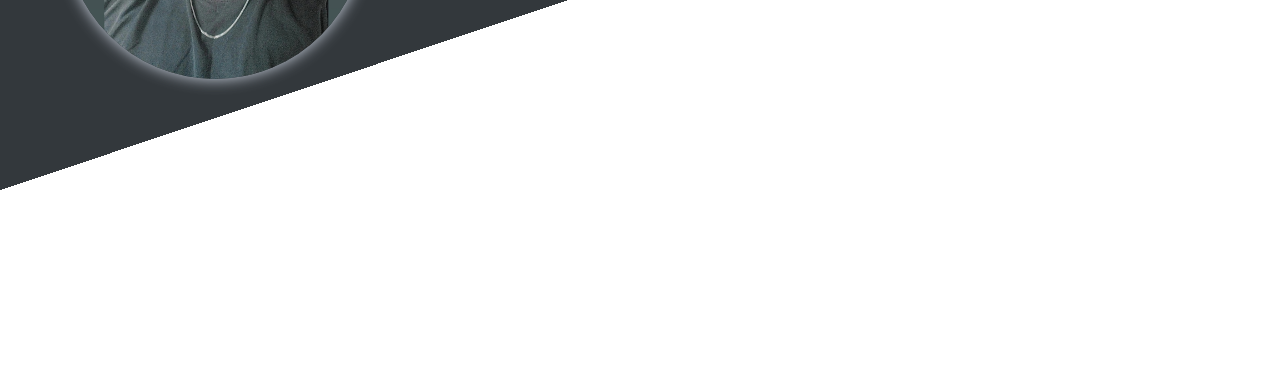
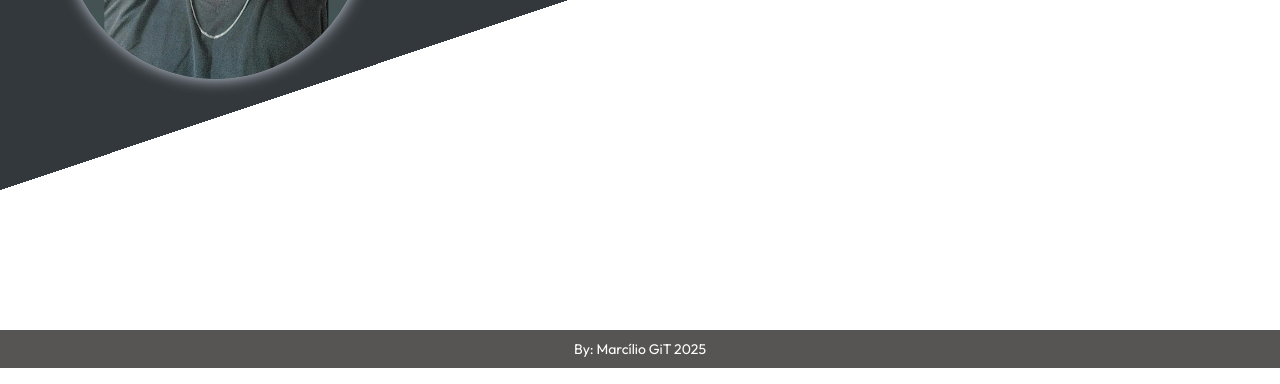
Before and after one commit to MarcilioGiT/BlogBlackAndWhith, a plain HTML site: page index.html in a window 1280 px wide. Shown: the part 432-816 px from the top of the page. Drawn offline with nearby package versions, Linux system fonts and the light colour scheme.

Commit message:
Add files via upload

```diff
--- a/Style.css
+++ b/Style.css
@@ -184,3 +184,21 @@ li a {
         opacity: 1;
     }
 }
+/* Estilo para o rodapé */
+/* Estilo para o rodapé fixado na parte inferior */
+footer {
+    position: fixed;
+    bottom: 0; /* Fixa o rodapé na parte inferior */
+    left: 0;
+    width: 100%; /* Faz o rodapé ocupar toda a largura */
+    background-color: #575454; /* Cor de fundo preta */
+    color: white; /* Cor do texto branca */
+    text-align: center;
+    padding: 10px 0;
+    z-index: 1000; /* Garante que o rodapé fique acima de outros elementos */
+}
+
+footer p {
+    font-size: 14px;
+    margin: 0;
+}
--- a/index.html
+++ b/index.html
@@ -1,5 +1,5 @@
 <!DOCTYPE html>
-<html lang="pt-br">
+<html lang="pt-BR">
 
 <head>
     <meta charset="UTF-8">
@@ -28,7 +28,7 @@
                 <li><a href="#" class="active" style="--navAni:1">Inicio</a></li>
                 <li><a href="https://www.linkedin.com/in/marcilio-salgado-12a0712b7/" style="--navAni:2">Linkedin</a></li>
                 <li><a href="https://t.me/marcilioxd" style="--navAni:3">Telegram</a></li>
-                <li><a href="https://github.com/marciliossalgado" style="--navAni:4">GitHub</a></li>
+                <li><a href="https://github.com/MarcilioGiT" style="--navAni:4">GitHub</a></li>
                 <li><a href="https://www.youtube.com/@marciliosalgado" style="--navAni:5">YouTube</a></li>
             </ul>
         </div>
@@ -47,7 +47,7 @@
                 <ul class="links">
                     <li>
                         <!-- Ícone do GitHub -->
-                        <a href="https://github.com/MarcilioSDev">
+                        <a href="https://github.com/MarcilioGiT">
                             <img class="icon" src="https://upload.wikimedia.org/wikipedia/commons/9/91/Octicons-mark-github.svg" alt="GitHub" />
                         </a>
                     </li>
@@ -73,6 +73,9 @@
             </div>
         </div>
     </div>
+    <footer>
+        <p>By: Marcílio GiT 2025</p>
+    </footer>
 </body>
 
 </html>
```
